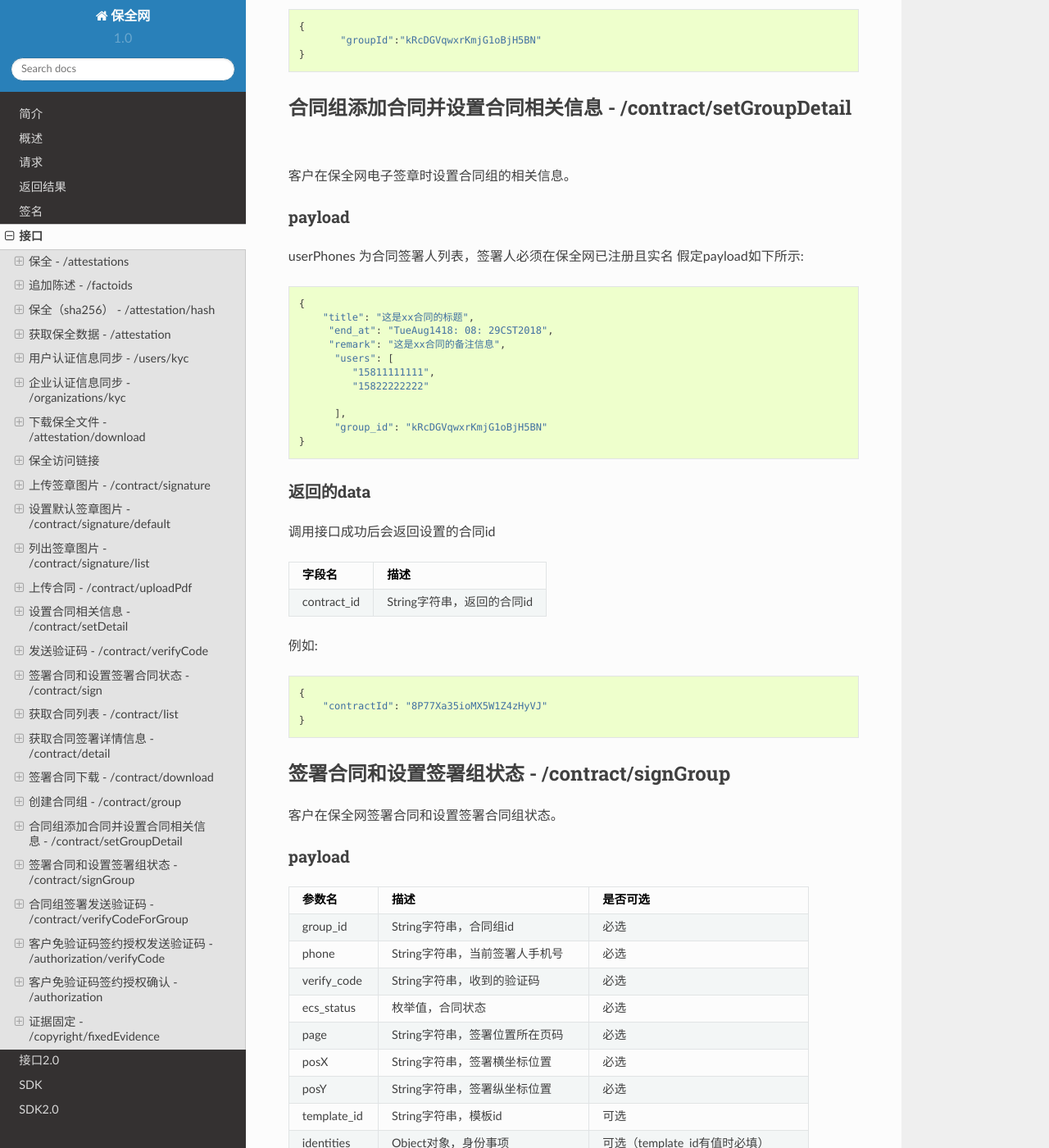
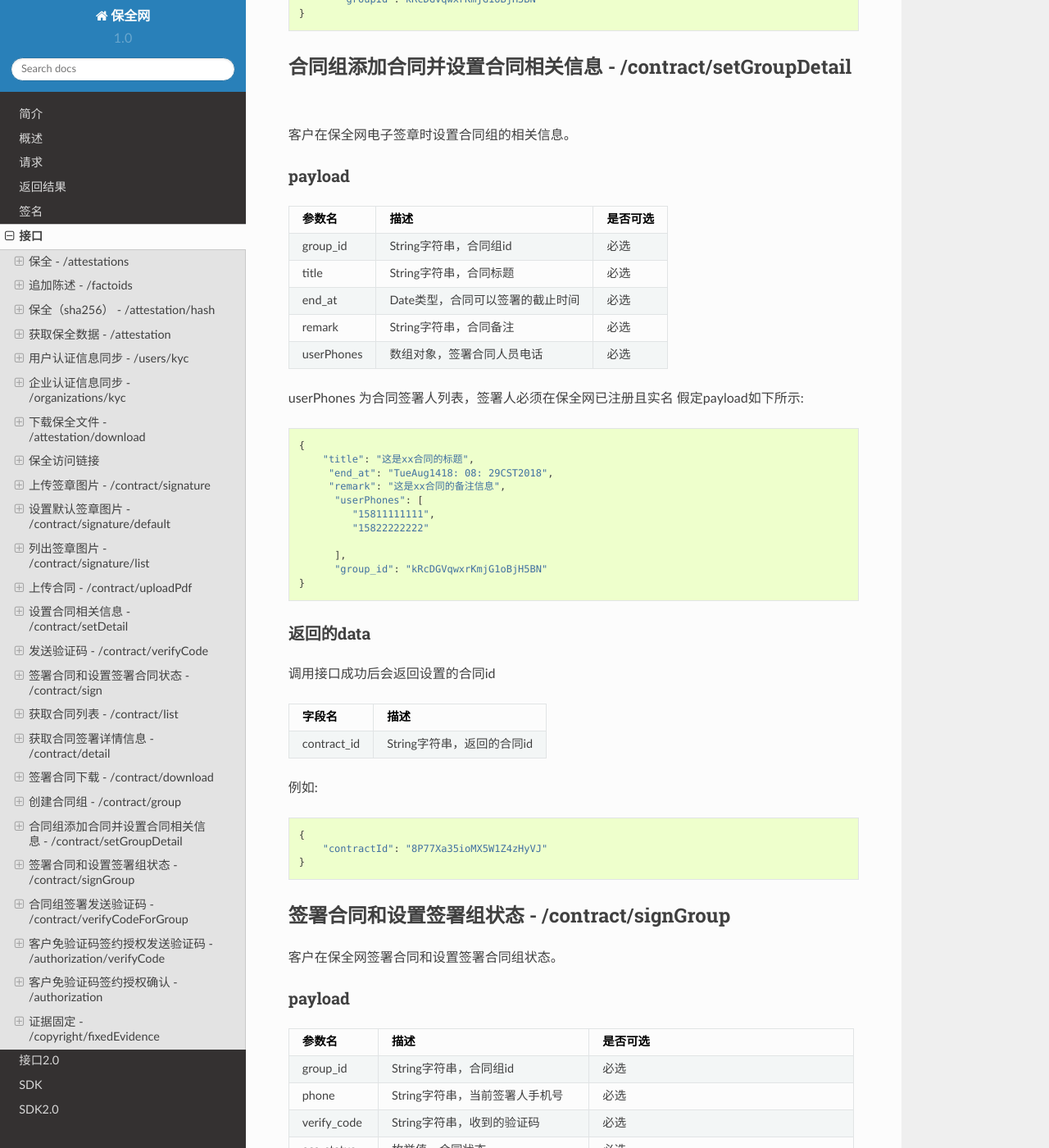
Before and after one commit to baoquan-hq/readthedocs, a Sphinx documentation site: the page built from docs/api.rst, in a window 1280 px wide and 1400 px high, scrolled down 26483 px. Shown: the whole window at 82% size. Built offline with Sphinx 7.4.7 and the Read the Docs theme 2.0.0, drawn with Linux system fonts in a browser that asks for light colours; pages that are not in the unit, such as notebooks, are missing from menus; some of the changed text lies outside the part shown.

```diff
--- a/docs/api.rst
+++ b/docs/api.rst
@@ -755,7 +755,7 @@ contract_id        String字符串，合同id                      必选
 title              String字符串，合同标题                    必选
 end_at             Date类型，合同可以签署的截止时间           必选
 remark             String字符串，合同备注                    必选
-users             Map对象，签署合同人员电话及类型              必选
+userPhones         数组对象，签署合同人员电话                必选
 yourself            布尔类型，是否参与签署                可选，默认为true
 =================  ======================================= ================
 
@@ -766,11 +766,11 @@ userPhones 为合同签署人列表，签署人必须在保全网已注册切实
         "title": "这是xx合同的标题",
          "end_at": "TueAug1418: 08: 29CST2018",
          "remark": "这是xx合同的备注信息",
-          "users": {
-             "15811111111":"personal"
-             "15822222222":"persoanl"
-
-          },
+          "userPhones": [
+             "15811111111",
+             "15822222222"
+
+          ],
           "contract_id": "4imixswKjEUU2rzintD3Vx",
           "yourself": "true"
     }
@@ -856,7 +854,7 @@ identities         Object对象，身份事项                        可选（t
 factoids           数组对象，陈述集                           可选（template_id有值时必填）
 completed          Boolean值，是否完成陈述集的上传            可选，默认为true
 signature_id       String字符串，签章id                       可选，可不填
-type               String字符串，签署类型                     必选,（可选"personal"，"enterprise"）
+type               String字符串，签署类型                     可选，可不填（可选"personal"，"enterprise"）
 orgcode            String字符串，统一社会信用代码            可选（type值为"enterprise"时必填）
 =================  ======================================= ================
 ecs_status位枚举值，签署时为"DONE",取消时为"CANCEL"取消只能发起人取消,拒绝时为"REJECT"，
@@ -1136,7 +1134,7 @@ group_id           String字符串，合同组id
 title              String字符串，合同标题                    必选
 end_at             Date类型，合同可以签署的截止时间           必选
 remark             String字符串，合同备注                    必选
-users         MAP对象，签署合同人员电话及类型                必选
+userPhones         数组对象，签署合同人员电话                必选
 =================  ======================================= ================
 userPhones 为合同签署人列表，签署人必须在保全网已注册且实名
 假定payload如下所示::
@@ -1145,7 +1143,7 @@ userPhones 为合同签署人列表，签署人必须在保全网已注册且实
         "title": "这是xx合同的标题",
          "end_at": "TueAug1418: 08: 29CST2018",
          "remark": "这是xx合同的备注信息",
-          "users": [
+          "userPhones": [
              "15811111111",
              "15822222222"
 
@@ -1193,7 +1191,7 @@ identities         Object对象，身份事项                        可选（t
 factoids           数组对象，陈述集                           可选（template_id有值时必填）
 completed          Boolean值，是否完成陈述集的上传            可选，默认为true
 signature_id       String字符串，签章id                       可选，可不填
-type               String字符串，签署类型                     必选,（可选"personal"，"enterprise"）
+type               String字符串，签署类型                     可选，可不填（可选"personal"，"enterprise"）
 orgcode            String字符串，统一社会信用代码            可选（type值为"enterprise"时必填）
 =================  ======================================= ================
 ecs_status位枚举值，签署时为"DONE"
```
Also changed, not shown: other parts of docs/api.rst (+0 -5 lines), docs/java.rst (+7 -11 lines).
